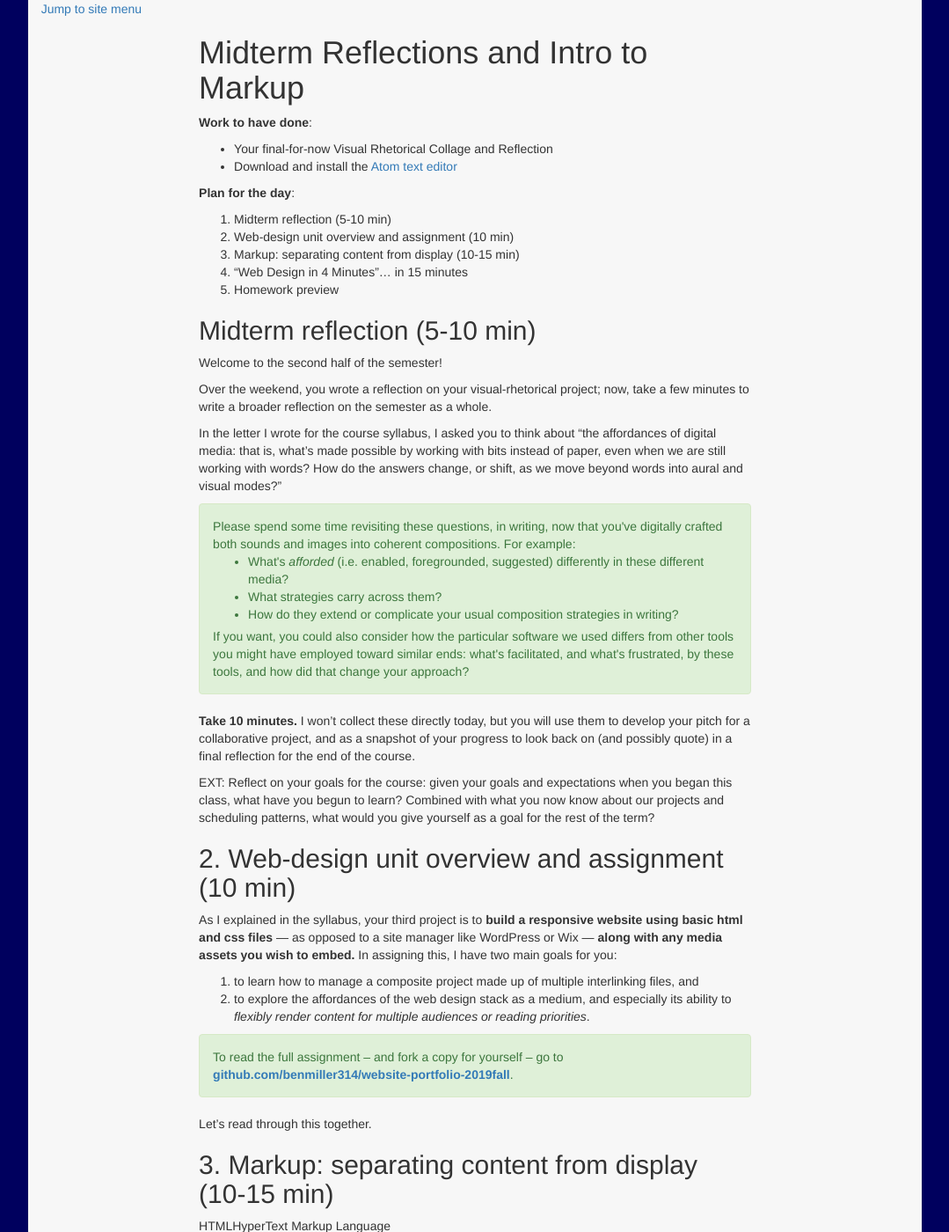
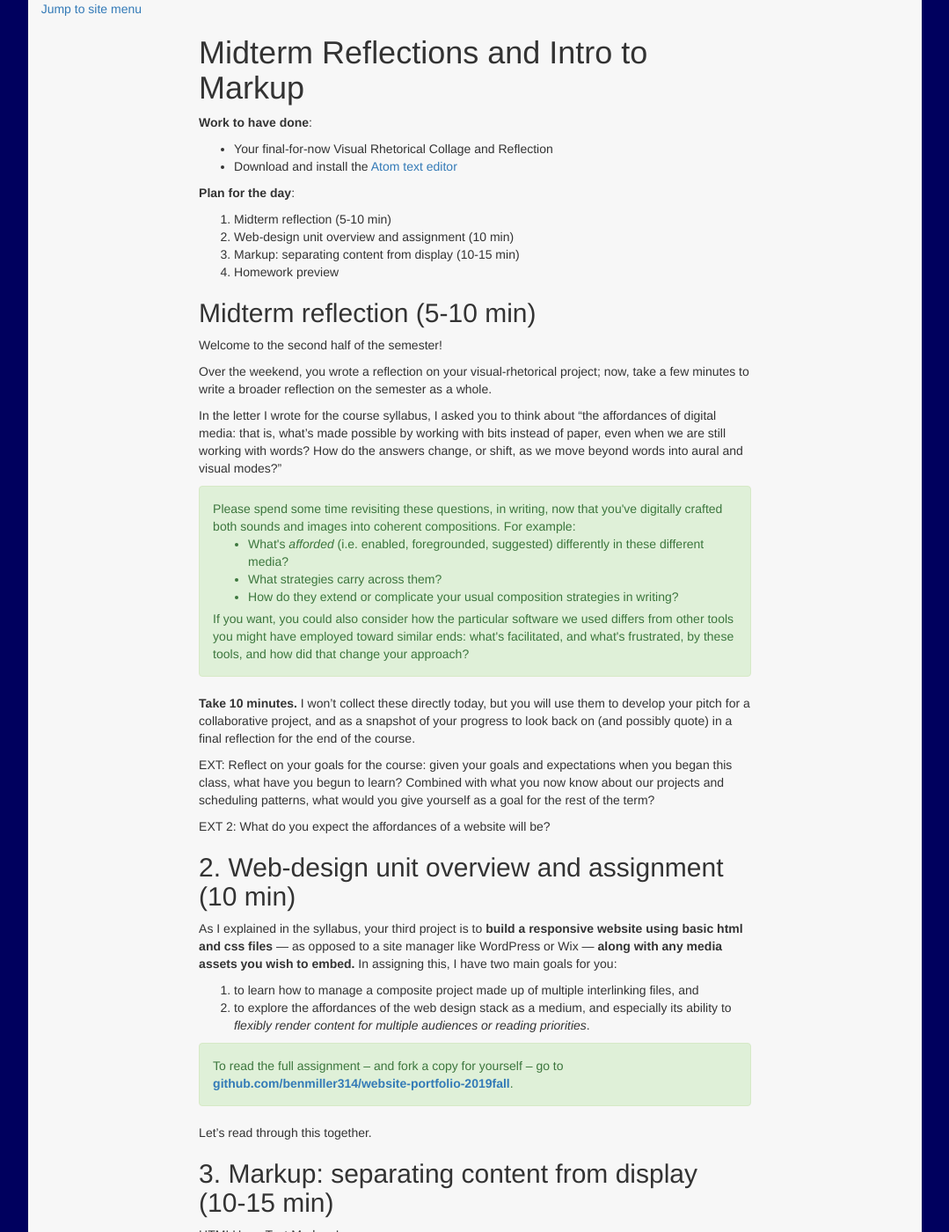
Before and after one commit to benmiller314/cdm2019fall, a Jekyll site: the page built from plans/lesson-16.md, in a window 1280 px wide and 1400 px high. Shown: the whole window at 88% size, without its empty margins (100-1179 px from the left). Built offline with Jekyll 4.4.1, drawn with Linux system fonts in a browser that asks for light colours; our own code applies the rules of GitHub Pages for plain Markdown files.

Commit message:
extend affordance reflection into web unit?

```diff
--- a/plans/lesson-16.md
+++ b/plans/lesson-16.md
@@ -15,7 +15,6 @@ layout: bottomnav
 1. Midterm reflection (5-10 min)
 2. Web-design unit overview and assignment (10 min)
 3. Markup: separating content from display (10-15 min)
-4. "Web Design in 4 Minutes"... in 15 minutes
 5. Homework preview
 
 ## Midterm reflection (5-10 min)
@@ -43,6 +42,8 @@ In the letter I wrote for the course syllabus, I asked you to think about "the a
 **Take 10 minutes.** I won't collect these directly today, but you will use them to develop your pitch for a collaborative project, and as a snapshot of your progress to look back on (and possibly quote) in a final reflection for the end of the course.
 
 EXT: Reflect on your goals for the course: given your goals and expectations when you began this class, what have you begun to learn? Combined with what you now know about our projects and scheduling patterns, what would you give yourself as a goal for the rest of the term?
+
+EXT 2: What do you expect the affordances of a website will be?
 
 ## 2. Web-design unit overview and assignment (10 min)
 
```
